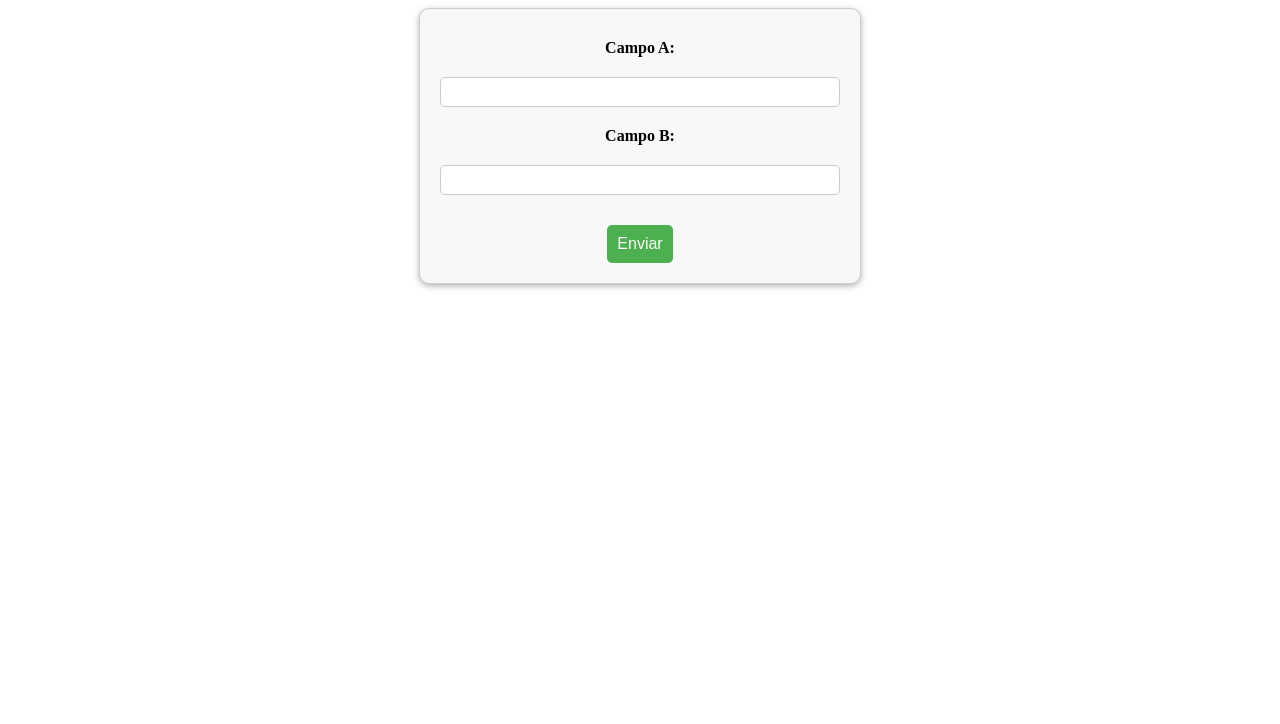
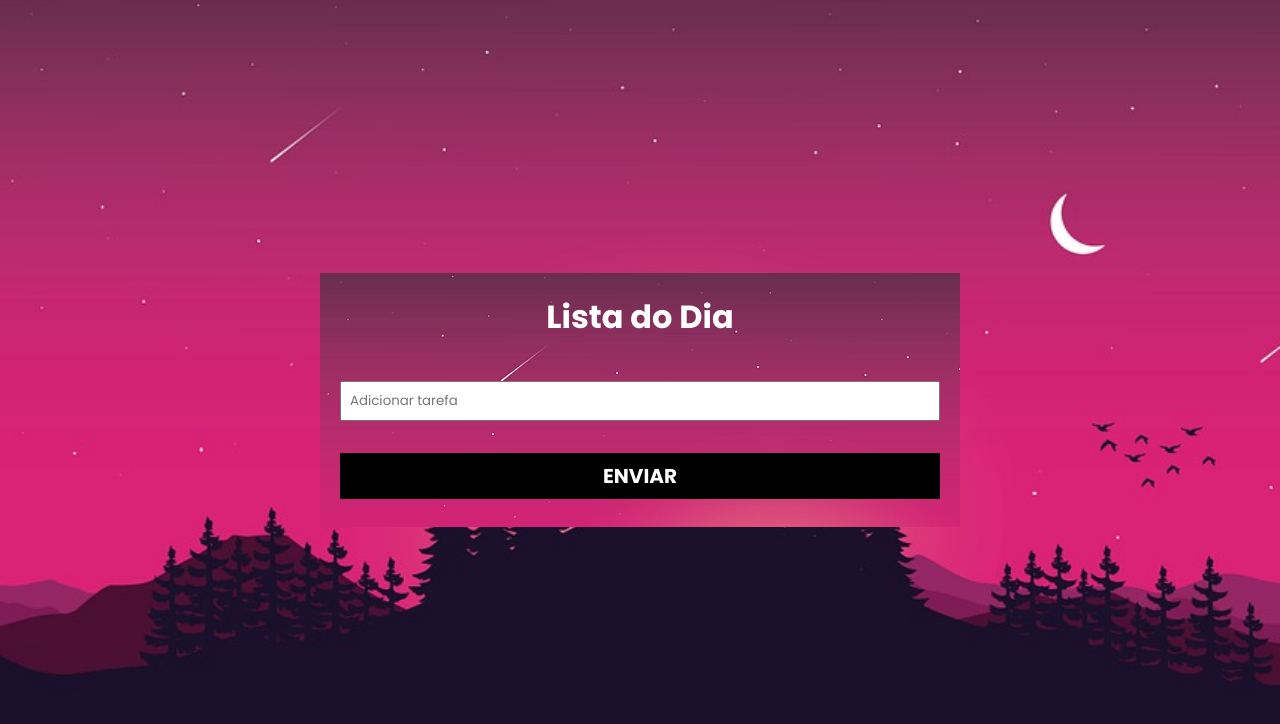
Before and after one commit to gustavohkuhn/curso_ebac_frontend, a plain HTML site: page index.html in a window 1280 px wide. Drawn offline with nearby package versions, Linux system fonts and the light colour scheme.

Commit message:
Add files via upload

```diff
--- a/index.html
+++ b/index.html
@@ -4,22 +4,28 @@
     <meta charset="UTF-8" />
     <meta http-equiv="X-UA-Compatible" content="IE=edge" />
     <meta name="viewport" content="width=device-width, initial-scale=1.0" />
+    <title>Lista do Dia</title>
     <link rel="stylesheet" href="./style.css" />
-    <title>Modulo 7</title>
+    <link rel="preconnect" href="https://fonts.googleapis.com" />
+    <link rel="preconnect" href="https://fonts.gstatic.com" crossorigin />
+    <link href="https://fonts.googleapis.com/css2?family=Poppins:ital,wght@0,100;0,200;0,300;0,400;0,500;0,600;0,700;0,800;0,900;1,100;1,200;1,300;1,400;1,500;1,600;1,700;1,800;1,900&display=swap" rel="stylesheet" />
   </head>
   <body>
-    <form id="meuFormulario">
-      <label for="campoA">Campo A:</label>
-      <input type="number" id="campoA" name="campoA" />
-
-      <label for="campoB">Campo B:</label>
-      <input type="number" id="campoB" name="campoB" />
-
-      <button type="submit">Enviar</button>
-
-      <div id="mensagemValidacao"></div>
-    </form>
-
-    <script src="script.js"></script>
+    <div class="bg">
+      <div class="container">
+        <header>
+          <h1>Lista do Dia</h1>
+        </header>
+        <form id="formulario">
+          <input type="text" id="tarefa" placeholder="Adicionar tarefa" required />
+          <button type="submit">Enviar</button>
+        </form>
+        <div class="lista">
+          <ul></ul>
+        </div>
+      </div>
+    </div>
+    <script src="https://code.jquery.com/jquery-3.6.1.min.js"></script>
+    <script src="./script.js"></script>
   </body>
 </html>
--- a/script.js
+++ b/script.js
@@ -1,15 +1,16 @@
-const formulario = document.getElementById('meuFormulario');
-const mensagemValidacao = document.getElementById('mensagemValidacao');
+$(document).ready(function(){
+    $('form').on('submit', function(e){
+        e.preventDefault();
+        const tarefa = $('#tarefa').val();
+        const novaTarefa = $(`<li onClick="riscar(${tarefa.split(" ").join("")})" id="${tarefa.split(" ").join("")}" ></li>`);
+        $(novaTarefa).html(tarefa);
+        $(novaTarefa).appendTo("ul");
+        $('#tarefa').val('');
+        console.log(tarefa);
+    });
+})
 
-formulario.addEventListener('submit', function(event) {
-  event.preventDefault(); // Evita que o formulário seja enviado
-
-  const campoA = parseInt(document.getElementById('campoA').value);
-  const campoB = parseInt(document.getElementById('campoB').value);
-
-  if (campoB > campoA) {
-    mensagemValidacao.innerHTML = '<p class="mensagem-sucesso">Formulário válido!</p>';
-  } else {
-    mensagemValidacao.innerHTML = '<p class="mensagem-erro">Formulário inválido. O número B deve ser maior que o número A.</p>';
-  }
-});
+function riscar(x){
+    idParariscar = x.id;
+    tarefaParaRiscar = document.getElementById(`${idParariscar}`).classList.add('risco');
+};
--- a/style.css
+++ b/style.css
@@ -1,56 +1,86 @@
-/* Definindo estilos para o formulário */
-form {
-  display: flex;
-  flex-direction: column;
-  align-items: center;
-  padding: 20px;
-  border: 1px solid #ccc;
-  border-radius: 10px;
-  background-color: #f8f8f8;
-  box-shadow: 0px 2px 6px rgba(0, 0, 0, 0.3);
-  max-width: 400px;
-  margin: 0 auto;
+* {
+  margin: 0;
+  padding: 0;
+  box-sizing: border-box;
+  font-family: "Poppins", sans-serif;
 }
 
-/* Estilizando os campos de entrada */
-label,
-input {
-  margin: 10px 0;
+.bg {
+  background-image: url("./background.jpg");
+  background-repeat: no-repeat;
+  background-size: 100%;
+  bottom: 0;
+  color: black;
+  left: 0;
+  overflow: auto;
+  padding: 3em;
+  position: absolute;
+  right: 0;
+  text-align: center;
+  top: 0;
+  background-size: cover;
 }
 
-label {
-  font-weight: bold;
+.list {
+  text-decoration: line-through;
+  color: #fff;
 }
 
-input {
-  padding: 5px;
-  border-radius: 5px;
-  border: 1px solid #ccc;
-  font-size: 16px;
-  width: 100%;
-  box-sizing: border-box;
+.container {
+  background-image: url("./background.jpg");
+  background-color: #000;
+  max-width: 640px;
+  width: 70%;
+  padding: 20px;
+  position: absolute;
+  left: 50%;
+  top: 50%;
+  transform: translate(-50%, -50%);
 }
 
-/* Estilizando o botão de envio */
+input,
 button {
-  margin-top: 20px;
-  padding: 10px;
-  border-radius: 5px;
+  display: block;
+  color: #000;
+  padding: 8px;
+  margin-bottom: 8px;
+  width: 100%;
+}
+
+ul {
+  color: #fff;
+}
+
+header h1 {
+  text-align: center;
+  color: #fff;
+}
+
+button {
   border: none;
-  background-color: #4caf50;
-  color: white;
-  font-size: 16px;
+  background-color: black;
+  color: #fff;
+  font-size: 20px;
+  font-weight: bold;
+  text-transform: uppercase;
+  width: 100%;
+  margin-top: 32px;
+}
+
+form {
+  margin-top: 40px;
+}
+
+.lista {
+  max-width: 320px;
+  margin: 0 auto;
+  font-size: 20px;
+}
+
+li {
   cursor: pointer;
 }
 
-/* Estilizando a mensagem de erro */
-.mensagem-erro {
-  color: red;
-  margin-top: 10px;
+.risco {
+  text-decoration: line-through;
 }
-
-/* Estilizando a mensagem de sucesso */
-.mensagem-sucesso {
-  color: green;
-  margin-top: 10px;
-}
```
Also changed, not shown: background.jpg (added).
